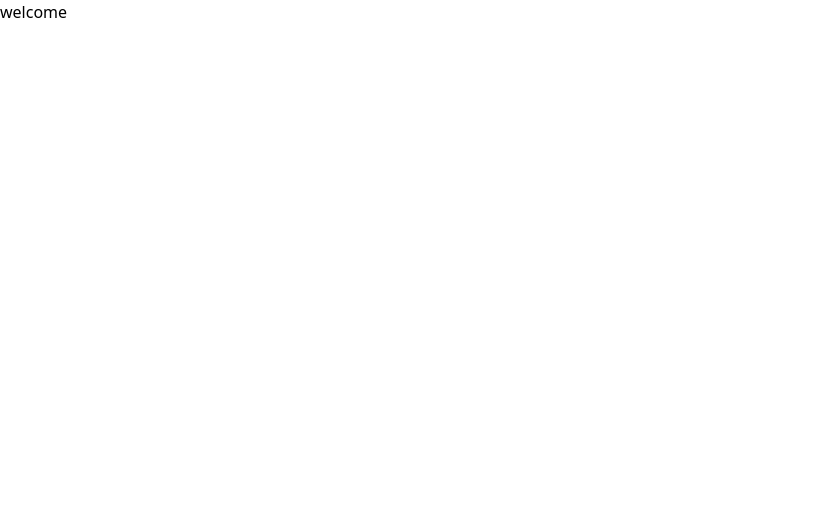
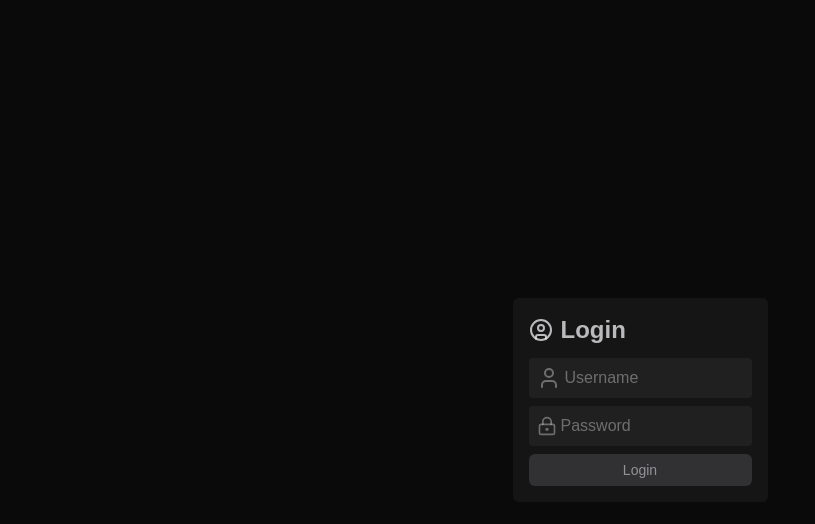
Before and after one commit to tactordev/nea, a Next.js app in the folder client/: page / in a window 1280 px wide. Shown: the top 524 px of the page, without its empty margins (0-815 px from the left). Built offline with nearby package versions, Linux system fonts and the light colour scheme.

Commit message:
[LOGIN] Base UI

```diff
--- /dev/null
+++ b/client/app/_components/button.tsx
@@ -0,0 +1,21 @@
+"use client";
+
+interface InputProps extends React.ComponentProps<'button'> {
+    children: React.ReactNode;
+}
+
+export default function InputButton(
+    {
+        children,
+        className,
+        ...props
+    }: InputProps
+) {
+    return (
+        <div className="relative flex flex-col w-full h-fit justify-center items-center">
+            <button type="submit" {...props} className={`${className ?? ""} w-full text-zinc-800/90 bg-zinc-400/20 rounded-md py-1 px-2 transition-colors hover:bg-zinc-400/40 hover:cursor-pointer hover:scale-101 active:scale-99`}>
+                {children}
+            </button>
+        </div>
+    )
+}
--- /dev/null
+++ b/client/app/_components/input.tsx
@@ -0,0 +1,36 @@
+import React from "react"
+
+interface InputProps extends React.ComponentProps<'input'> {
+    children: React.ReactNode;
+}
+
+export default function Input(
+    {
+        children,
+        className = "",
+        placeholder = " ",
+        id,
+        ...props
+    }: InputProps
+) {
+    const inputId = id || React.useId();
+
+    return (
+        <div
+            className={`relative bg-zinc-200/5 px-2 py-1 group transition-all duration-200 rounded-sm focus-within:bg-zinc-200/10 focus-within:pt-6 has-[input:not(:placeholder-shown)]:pt-6`}
+        >
+            <input
+                id={inputId}
+                className={`${className} peer focus:outline-none py-1 text-zinc-200/80`}
+                {...props}
+                placeholder={" "}
+            />
+            <label
+                htmlFor={inputId}
+                className="absolute pointer-events-none w-fit h-full top-0 left-0 flex flex-row justify-start items-center ml-1 gap-1 peer-focus:scale-80 peer-focus:-top-4 peer-focus:-left-3 peer-not-placeholder-shown:scale-80 peer-not-placeholder-shown:-top-4 peer-not-placeholder-shown:-left-3 px-1 rounded-md transition-all duration-200"
+            >
+                {children}
+            </label>
+        </div>
+    )
+}
--- a/client/app/globals.css
+++ b/client/app/globals.css
@@ -1 +1,17 @@
 @import "tailwindcss";
+
+:root {
+  --background: #0a0a0a;
+  --background-secondary: #131313;
+  --foreground: #ededed;
+
+  --primary: #587EDE;
+
+  --text-primary: #ededed;
+}
+
+body {
+  background: var(--background);
+  color: var(--foreground);
+  font-family: Arial, Helvetica, sans-serif;
+}
--- a/client/app/layout.tsx
+++ b/client/app/layout.tsx
@@ -28,7 +28,7 @@ export default function RootLayout({
       lang="en"
       className={`${geistSans.variable} ${geistMono.variable} h-full antialiased`}
     >
-      <body className="min-h-full flex flex-col">{children}</body>
+      <body className="flex flex-col w-screen h-screen">{children}</body>
     </html>
   );
 }
--- a/client/app/page.tsx
+++ b/client/app/page.tsx
@@ -1,10 +1,51 @@
+"use client";
+import Input from "./_components/input";
+import InputButton from "./_components/button";
+import {
+  CircleUser,
+  User,
+  LockKeyhole,
+  LoaderCircle
+} from "lucide-react";
+import { useActionState } from "react";
 
+async function login(prev: unknown, data: FormData) {
+  const username = data.get("username");
+  const pwd = data.get("password");
+
+  await new Promise((resolve) => setTimeout(resolve, 1000));
+
+  return {
+    success: true,
+    message: "Logged in successfully."
+  };
+}
 export default function Home() {
+  const [state, action, isPending] = useActionState(login, undefined);
+
   return (
-    <main>
-      <p>
-        welcome
-      </p>
+    <main className="flex flex-col w-full h-full items-center justify-center">
+      <div className="px-4 py-4 bg-zinc-200/5 rounded-md">
+        <div className="flex flex-row gap-2 items-center mb-3">
+          <CircleUser className="text-zinc-200/80 w-6 h-6" />
+          <h1 className="text-2xl font-semibold text-zinc-200/80">Login</h1>
+        </div>
+        <form action={action} className="flex flex-col w-full h-full gap-2">
+          <Input disabled={isPending} name="username" placeholder="Username">
+            <User className="w-6 h-6 text-zinc-200/40" />
+            <p className="text-base text-zinc-200/40">Username</p>
+          </Input>
+          <Input disabled={isPending} name="password" placeholder="Password">
+            <LockKeyhole className="w-5 h-5 text-zinc-200/40" />
+            <p className="text-base text-zinc-200/40">Password</p>
+          </Input>
+          <InputButton className={`flex flex-row h-8 gap-2 justify-center items-center ${isPending ? "opacity-60" : ""}`}>
+            { isPending ? <LoaderCircle className="w-4 h-4 text-zinc-300/80 animate-spin" />
+              : <p className="text-sm text-zinc-300/60">Login</p>
+            }
+          </InputButton>
+        </form>
+      </div>
     </main>
   );
 }
--- a/client/package.json
+++ b/client/package.json
@@ -9,6 +9,7 @@
     "lint": "eslint"
   },
   "dependencies": {
+    "lucide-react": "^1.33.0",
     "next": "16.2.9",
     "react": "19.2.4",
     "react-dom": "19.2.4",
```
Also changed, not shown: 1 other file (tests, documents, lock files or other folders).
